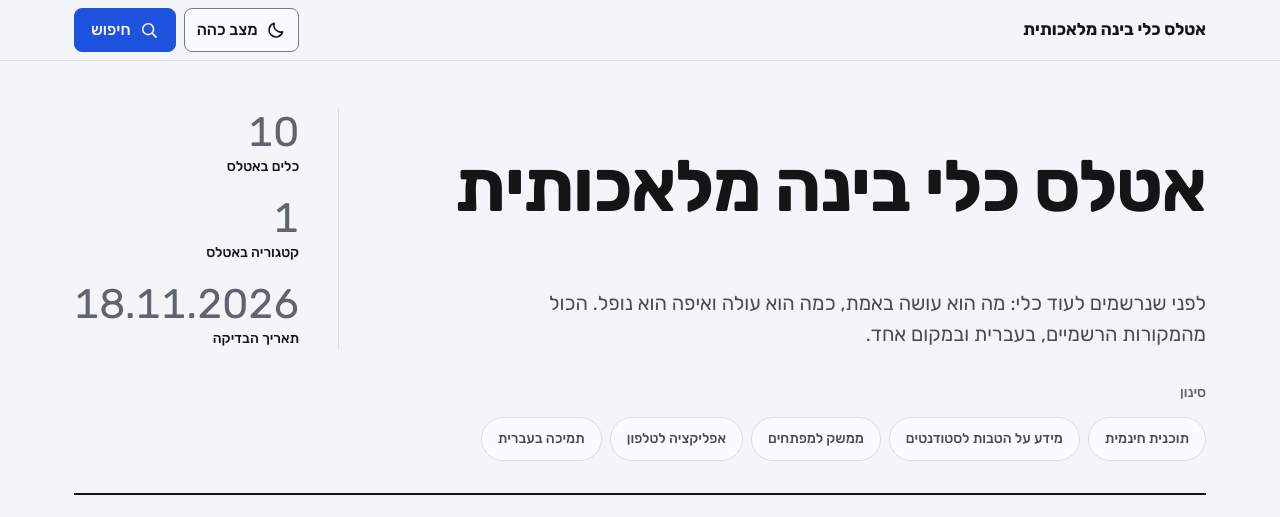
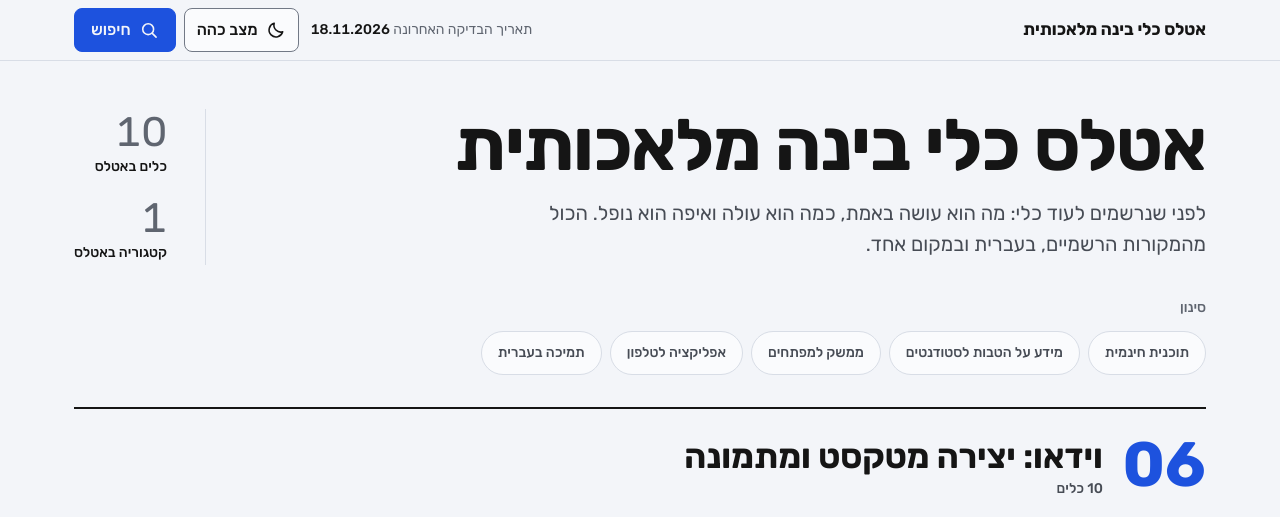
Before and after one commit to shakedgozlan/ai-atlas, a plain HTML site: page index.html in a window 1280 px wide. Shown: the top 517 px of the page. Drawn offline with Linux system fonts and the light colour scheme.

Commit message:
תאריך הבדיקה האחרונה בסרגל העליון, וכותרת צמודה למשפט הפתיחה
Co-Authored-By: Claude Fable 5.2 <noreply@anthropic.com>
Claude-Session: https://claude.ai/code/session_016h3iKAVYqWHtDUCz2xGhm1

```diff
--- a/assets/style.css
+++ b/assets/style.css
@@ -98,6 +98,13 @@ button:disabled{cursor:not-allowed}
 .brand:hover{color:var(--brand)}
 .brand-short{display:none}
 .bar-actions{display:flex;align-items:center;gap:8px}
+/* תאריך הבדיקה האחרונה: בסרגל במסך רחב, ובנתוני הפתיח במסך צר שבו אין לו מקום בסרגל */
+.bar-date{display:none;margin-inline-start:auto;font-size:var(--t-label);color:var(--ink-faint);white-space:nowrap}
+.bar-date time{color:var(--ink);font-weight:500;font-variant-numeric:tabular-nums}
+@media (min-width:760px){
+  .bar-date{display:block}
+  .hero-facts .fact-date{display:none}
+}
 .ico-sun{display:none}
 :root[data-theme="dark"] .ico-sun{display:block}
 :root[data-theme="dark"] .ico-moon{display:none}
@@ -110,10 +117,11 @@ html:not(.js) .bar-actions{display:none}
 /* פתיח */
 .hero{padding-block:clamp(24px,4.5vw,48px) clamp(20px,3vw,32px);display:grid;grid-template-columns:minmax(0,1fr);column-gap:clamp(24px,5vw,72px)}
 .hero h1{text-wrap:balance;font-size:var(--t-hero);font-weight:700;line-height:1.02;letter-spacing:-0.015em;overflow-wrap:break-word;min-width:0}
-.hero-lede{margin-top:clamp(12px,2vw,24px);max-width:52ch;font-size:clamp(1.0625rem,1rem + 0.35vw,1.25rem);line-height:1.55;color:var(--ink-soft)}
+.hero-lede{margin-top:clamp(10px,1.2vw,16px);max-width:52ch;font-size:clamp(1.0625rem,1rem + 0.35vw,1.25rem);line-height:1.55;color:var(--ink-soft)}
 .hero-facts{display:flex;flex-wrap:wrap;gap:12px clamp(24px,5vw,56px);margin-top:clamp(20px,3vw,32px);padding-top:clamp(14px,min(2vw,2.2vh),24px);border-top:1px solid var(--line)}
 @media (min-width:980px){
-  .hero{grid-template-columns:minmax(0,1fr) auto;align-items:end}
+  /* הכותרת ומשפט הפתיחה צמודים זה לזה. גובה עודף של עמודת הנתונים יורד מתחת למשפט, לא ביניהם. */
+  .hero{grid-template-columns:minmax(0,1fr) auto;grid-template-rows:auto 1fr;align-items:start}
   .hero h1,.hero-lede{grid-column:1}
   .hero-facts{grid-column:2;grid-row:1 / span 2;flex-direction:column;gap:16px;margin-top:0;padding-top:0;border-top:0;padding-inline-start:clamp(24px,3vw,40px);border-inline-start:1px solid var(--line)}
 }
--- a/build/build.mjs
+++ b/build/build.mjs
@@ -357,7 +357,7 @@ const facts = [
   [total, 'כלים באטלס'],
   // מספר הקטגוריות שיש בהן כלים. מתעדכן לבד כשנוספת קטגוריה לנתונים.
   [liveCats.length, liveCats.length === 1 ? 'קטגוריה באטלס' : 'קטגוריות באטלס'],
-  [dateShort(data.snapshot_date), 'תאריך הבדיקה'],
+  [dateShort(data.snapshot_date), 'תאריך הבדיקה האחרונה', 'fact-date'],
 ];
 
 const html = `<!doctype html>
@@ -377,6 +377,7 @@ const html = `<!doctype html>
 <header class="bar">
   <div class="wrap bar-in">
     <a class="brand" href="#top"><span class="brand-long">אטלס כלי בינה מלאכותית</span><span class="brand-short" aria-hidden="true">האטלס</span></a>
+    <p class="bar-date"><span class="bar-date-l">תאריך הבדיקה האחרונה</span> <time datetime="${esc(data.snapshot_date)}">${dateShort(data.snapshot_date)}</time></p>
     <div class="bar-actions">
       <button type="button" class="btn btn-icon" id="theme-toggle">${ICON.moon}${ICON.sun}<span class="theme-label" data-theme-label>מצב כהה</span></button>
       <button type="button" class="btn btn-primary" id="finder-open" aria-haspopup="dialog">${ICON.search}<span>חיפוש</span></button>
@@ -389,7 +390,7 @@ const html = `<!doctype html>
     <h1 id="page-title">אטלס כלי בינה מלאכותית</h1>
     <p class="hero-lede">לפני שנרשמים לעוד כלי: מה הוא עושה באמת, כמה הוא עולה ואיפה הוא נופל. הכול מהמקורות הרשמיים, בעברית ובמקום אחד.</p>
     <dl class="hero-facts">
-      ${facts.map(([n, l]) => `<div><dt>${l}</dt><dd>${n}</dd></div>`).join('\n      ')}
+      ${facts.map(([n, l, c]) => `<div${c ? ` class="${c}"` : ''}><dt>${l}</dt><dd>${n}</dd></div>`).join('\n      ')}
     </dl>
   </section>
 
--- a/index.html
+++ b/index.html
@@ -15,6 +15,7 @@
 <header class="bar">
   <div class="wrap bar-in">
     <a class="brand" href="#top"><span class="brand-long">אטלס כלי בינה מלאכותית</span><span class="brand-short" aria-hidden="true">האטלס</span></a>
+    <p class="bar-date"><span class="bar-date-l">תאריך הבדיקה האחרונה</span> <time datetime="2026-11-18">18.11.2026</time></p>
     <div class="bar-actions">
       <button type="button" class="btn btn-icon" id="theme-toggle"><svg class="ico ico-moon" viewBox="0 0 24 24" aria-hidden="true"><path d="M20 14.2A8.3 8.3 0 0 1 9.8 4a8.3 8.3 0 1 0 10.2 10.2Z"/></svg><svg class="ico ico-sun" viewBox="0 0 24 24" aria-hidden="true"><circle cx="12" cy="12" r="4"/><path d="M12 2.5v2.4M12 19.1v2.4M2.5 12h2.4M19.1 12h2.4M5.3 5.3 7 7M17 17l1.7 1.7M18.7 5.3 17 7M7 17l-1.7 1.7"/></svg><span class="theme-label" data-theme-label>מצב כהה</span></button>
       <button type="button" class="btn btn-primary" id="finder-open" aria-haspopup="dialog"><svg class="ico" viewBox="0 0 24 24" aria-hidden="true"><circle cx="11" cy="11" r="6.5"/><path d="m16 16 4.5 4.5"/></svg><span>חיפוש</span></button>
@@ -29,7 +30,7 @@
     <dl class="hero-facts">
       <div><dt>כלים באטלס</dt><dd>10</dd></div>
       <div><dt>קטגוריה באטלס</dt><dd>1</dd></div>
-      <div><dt>תאריך הבדיקה</dt><dd>18.11.2026</dd></div>
+      <div class="fact-date"><dt>תאריך הבדיקה האחרונה</dt><dd>18.11.2026</dd></div>
     </dl>
   </section>
 
```
